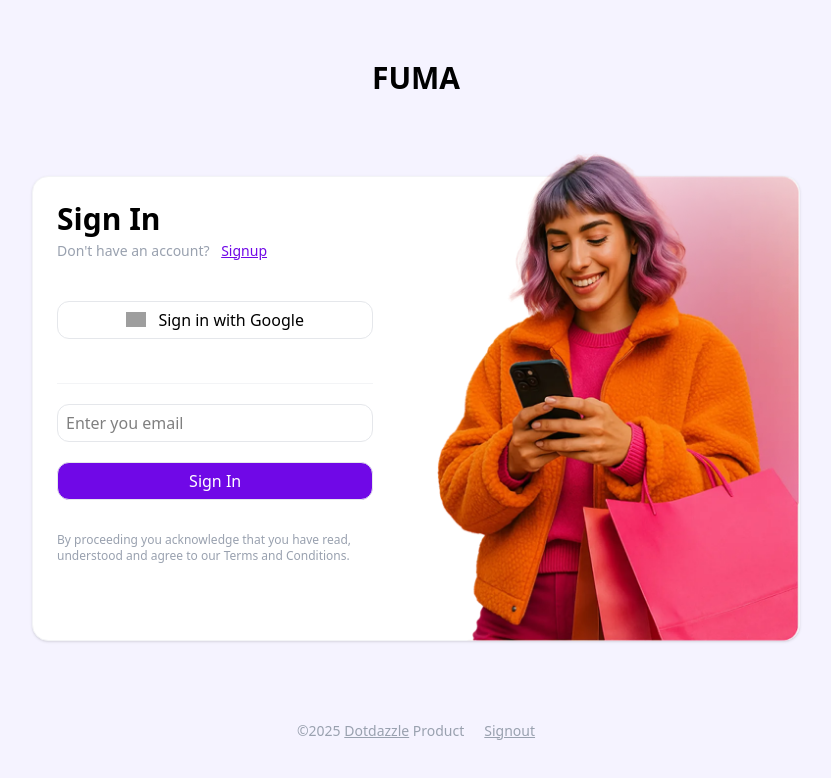
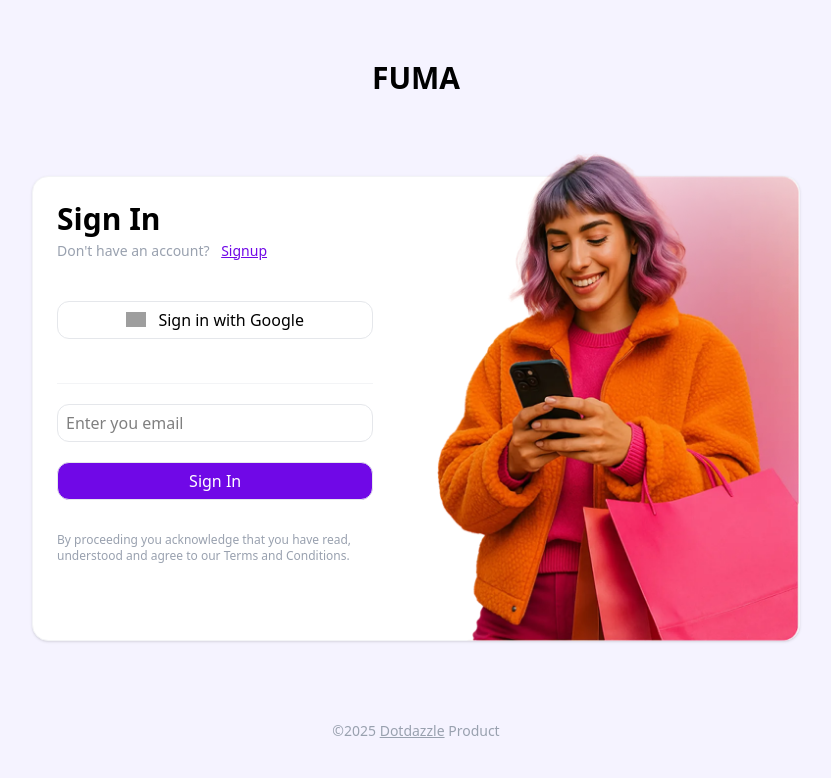
Before and after one commit to aadii-rawt/FUMA, a React (Vite) app in the folder client/: page /auth/login in a window 1280 px wide. Shown: the top 778 px of the page, without its empty margins (224-1055 px from the left). Built offline with nearby package versions, Linux system fonts and the light colour scheme; no server answers; grey boxes are pictures that could not be loaded.

Commit message:
post and reel thumnail

```diff
--- a/client/src/components/automation/AddProducts.tsx
+++ b/client/src/components/automation/AddProducts.tsx
@@ -38,7 +38,6 @@ const AddProducts = () => {
   const removeImage = () => {
     if (imageUrl?.startsWith("blob:")) URL.revokeObjectURL(imageUrl);
     setImageUrl(null);
-    // setImageDataUrl(null); // keep context in sync
   };
 
   const startAdd = () => {
@@ -165,7 +164,6 @@ const AddProducts = () => {
                 <FiX className="text-xl" />
               </button>
             </div>
-
             <div className="px-6 py-5 space-y-3">
               <input
                 value={draftTitle}
--- a/client/src/components/automation/AllPostModal.tsx
+++ b/client/src/components/automation/AllPostModal.tsx
@@ -45,10 +45,9 @@ const AllPostModal: React.FC<Props> = ({ open, onClose, setSelectedPost }) => {
   }, [])
 
   const confirmSelection = () => {
-    setSelectedPost((prev) => ({...prev, postMediaId : select?.id, postThumbnail : select.media_product_type == "REELS" ? select.thumbnail_url : select.media_url }))
+    setSelectedPost((prev)    => ({...prev, postMediaId : select?.id, postThumbnail : select?.media_product_type == "REELS" ? select?.thumbnail_url : select?.media_url }))
     onClose()
   }
-
 
   if (!open) return null;
 
@@ -58,7 +57,6 @@ const AllPostModal: React.FC<Props> = ({ open, onClose, setSelectedPost }) => {
       aria-modal="true"
       role="dialog"
       onMouseDown={(e) => {
-        // close if clicking dark backdrop
         if (e.target === e.currentTarget) onClose();
       }}
     >
@@ -67,8 +65,6 @@ const AllPostModal: React.FC<Props> = ({ open, onClose, setSelectedPost }) => {
 
         <div className="flex items-start justify-between border-b border-gray-200 px-3 py-4">
           <div>
-            {/* <h3 className="text-xl font-semibold text-gray-900">{title ?? "Select Post or Reel"}</h3>
-            <p className="text-sm text-gray-500">{subtitle ?? "Choose from your posts and reels"}</p> */}
           </div>
           <button
             aria-label="Close"
--- a/client/src/layout/AuthLayout.tsx
+++ b/client/src/layout/AuthLayout.tsx
@@ -32,7 +32,7 @@ const AuthLayout = () => {
 
             <footer className="flex gap-5">
                 <p className="text-sm text-gray-400">©2025 <a target="_blank" className="hover:text-violet-700 underline" href="https://dotdazzle.in">Dotdazzle</a> Product</p>
-                <button onClick={handleLogout} className="text-sm text-gray-400 cursor-pointer underline">Signout</button>
+               {user && <button onClick={handleLogout} className="text-sm text-gray-400 cursor-pointer underline">Signout</button>}
             </footer>
 
         </div>
```
